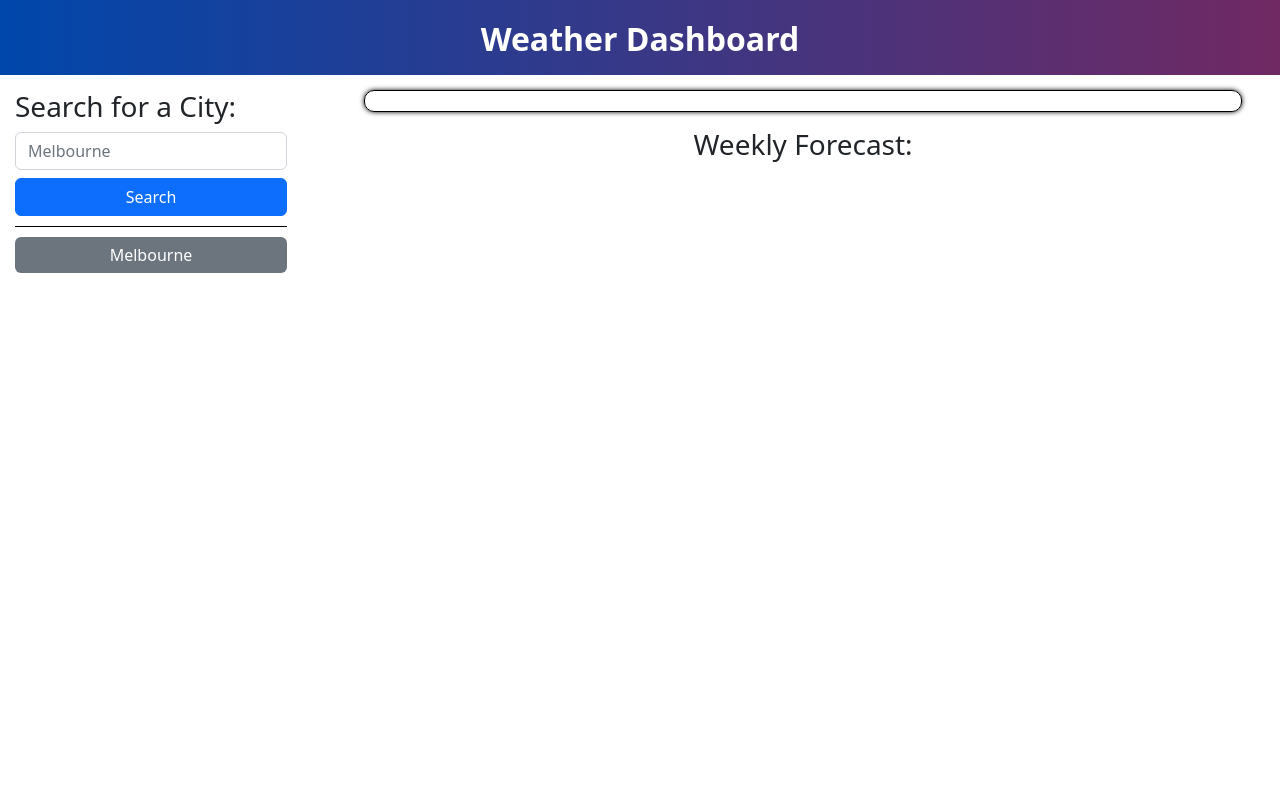
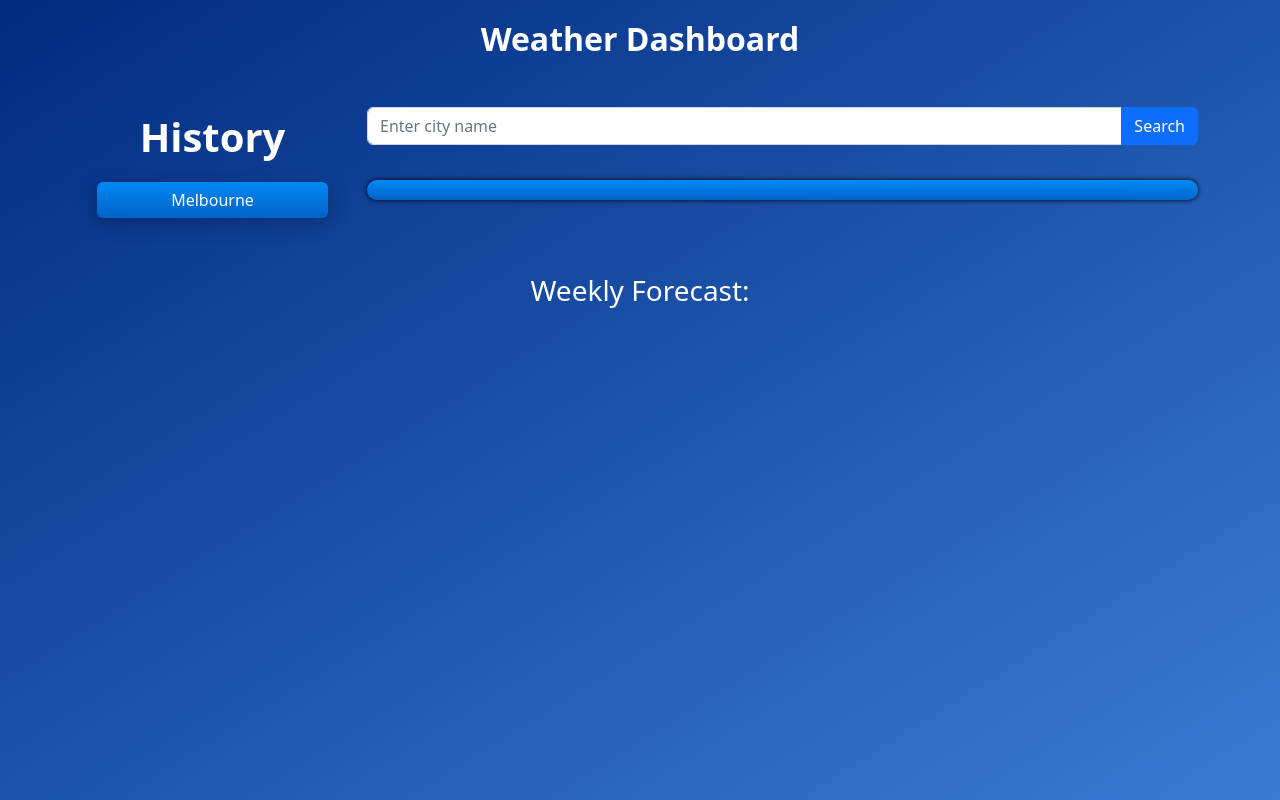
Before and after one commit to SeanGenge/Weather, a plain HTML site: page index.html in a window 1280 px wide. Drawn offline with nearby package versions, Linux system fonts and the light colour scheme; no server answers.

Commit message:
Updated the style of the website

```diff
--- a/assets/css/style.css
+++ b/assets/css/style.css
@@ -5,19 +5,25 @@ html, body {
     padding: 0;
 }
 
-/* body {
+body {
     background: linear-gradient(to bottom right, #002b7f, #3a7bd5);
-} */
+}
+
+.history-title {
+    font-weight: bold;
+    font-size: 2.5rem;
+    text-align: center;
+    color: white;
+}
 
 #current-weather {
-    border: 1px solid black;
-    padding: 5px;
+    padding: 5px 0;
     margin: 0 auto;
     border-radius: 10px;
     box-shadow: 0 0 5px black;
     padding-left: 25px;
     padding-bottom: 15px;
-    width: 95%;
+    width: 100%;
 }
 
 #top-header {
@@ -25,8 +31,8 @@ html, body {
     text-align: center;
     font-size: 32px;
     font-weight: bolder;
-    background-image: linear-gradient(to right, rgba(0, 71, 171, 1), rgba(112, 41, 99, 1));
     color: white;
+    margin-bottom: 2rem;
 }
 
 #top-header > div {
@@ -38,19 +44,30 @@ html, body {
 }
 
 #weather-dashboard {
-    margin: 15px;
+    margin: 15px 0;
+}
+
+.card-background {
+    background: linear-gradient(180deg,
+                rgba(0, 145, 255, 0.9) 0%,
+                rgba(0, 102, 204, 0.9) 100%);
+    box-shadow: 0 4px 20px rgba(0, 0, 0, 0.25);
+    border: none;
+    color: white;
 }
 
 .custom-card {
     width: 12rem;
-    background-color: #1434A4;
     color: white;
     line-height: 2rem;
     border: 0;
-    margin: 8px;
+    margin: 4px 0 4px 16px;
     padding: 5px 0 10px 10px;
     border-radius: 10px;
-    box-shadow: 0 0 10px #1434A4;
+}
+
+.weekly-title {
+    color: white;
 }
 
 .custom-btn {
@@ -65,7 +82,6 @@ html, body {
 form {
     padding-bottom: 10px;
     margin-bottom: 10px;
-    border-bottom: 1px solid black;
 }
 
 .info {
--- a/assets/js/script.js
+++ b/assets/js/script.js
@@ -83,7 +83,7 @@ function populateCurrentWeatherDashboard(city, currentWeather) {
 
     // Adds the current weather to the dashboard
     var dashboard = $("#current-weather");
-    var currentDate = moment(currentWeather.time, 'X').format('DD/MM/YYYY');
+    var currentDate = moment(currentWeather.time, 'X').format('DD/MM/YY');
 
     dashboard.empty();
 
@@ -119,13 +119,12 @@ function populateCurrentWeatherDashboard(city, currentWeather) {
 
     var info = $("<div>");
     info.html("<i>" + weatherCodeMap[currentWeather.weather_code] + "</i><br />" +
-              "Temp: " + currentWeather.temperature_2m + tempUnit + "<br />" +
+              currentWeather.temperature_2m + tempUnit + "<br />" +
               "Wind: " + currentWeather.wind_speed_10m + " " + windUnit + "<br />" +
-              "Humidity: " + currentWeather.relative_humidity_2m + humidityUnit + "<br />" +
-              "UV Index: ");
+              "Humidity: " + currentWeather.relative_humidity_2m + humidityUnit + "<br />");
     info.addClass("info");
 
-    info.append(uvi);
+    // info.append(uvi);
 
     heading.append(weatherIcon);
     dashboard.append(heading, info);
@@ -146,7 +145,7 @@ function populateForecastDashboard(forecastWeather) {
         var uv_index = forecastWeather.uv_index_max[i];
         var weather = weatherCodeMap[forecastWeather.weather_code[i]];
         var wind_speed = forecastWeather.wind_speed_10m_max[i];
-        var date = moment.unix(forecastWeather.time[i], 'X').format('DD/MM/YYYY');
+        var date = moment.unix(forecastWeather.time[i], 'X').format('DD/MM/YY');
 
         // Checks if the current date matches the prevDate. If it does then skip that date until the date is the next day
         if (date === prevDate) {
@@ -157,7 +156,7 @@ function populateForecastDashboard(forecastWeather) {
         }
 
         var card = $("<div>");
-        card.addClass("card custom-card");
+        card.addClass("card custom-card card-background");
 
         var cardBody = $("<div>");
         cardBody.addClass("card-body")
@@ -173,8 +172,7 @@ function populateForecastDashboard(forecastWeather) {
         var info = $("<p>");
         info.addClass("card-text")
         info.html("<i>" + weather + "</i><br />" +
-                  "Min Temp: " + temperature_min + tempUnit + "<br />" +
-                  "Max Temp: " + temperature_max + tempUnit + "<br />" +
+                  temperature_min + tempUnit + " / " + temperature_max + tempUnit + "<br />" +
                   "Wind: " + wind_speed + " " + windUnit + "<br />" +
                   "Humidity: " + humidity + humidityUnit);
 
@@ -199,7 +197,7 @@ function populateCityButtons() {
         var currCity = cities[c];
 
         var cityBtn = $("<div>");
-        cityBtn.addClass("btn btn-secondary col-12 custom-btn city-btn");
+        cityBtn.addClass("btn btn-secondary col-12 custom-btn city-btn card-background");
         cityBtn.text(currCity);
 
         // Event handler for the buttons
@@ -216,6 +214,20 @@ function updateWeatherDashboardSearch(city) {
     var currDate = moment().format('DD/MM/YYYY');
     var key = city + "_" + currDate;
     var history = localStorage.getItem(key);
+
+    // Clear local storage if it is too big
+    if (localStorage.length > 7) {
+        localStorage.clear();
+    }
+
+    var temp = JSON.parse(history);
+
+    // Checks if it is a valid object first
+    if (history !== null && !temp.daily && !temp.current) {
+        history = null;
+        // Clear all entries. There is something wrong there
+        localStorage.clear();
+    }
 
     if (history !== null) {
         // Convert object to json again
--- a/index.html
+++ b/index.html
@@ -12,22 +12,35 @@
             <link href="https://cdn.jsdelivr.net/npm/bootstrap@5.2.0-beta1/dist/css/bootstrap.min.css" rel="stylesheet" integrity="sha384-0evHe/X+R7YkIZDRvuzKMRqM+OrBnVFBL6DOitfPri4tjfHxaWutUpFmBp4vmVor" crossorigin="anonymous">
             <link rel="stylesheet" href="./assets/css/style.css" />
         </div>
-        <div class="row">
-            <div class="col-md-3">
-                <div id="side-panel">
-                    <form>
-                        <div class="form-group">
-                            <label for="search-city" class="h3">Search for a City:</label>
-                            <input type="text" id="search-city" class="form-control" placeholder="Melbourne" />
+        <div class="container">
+            <div class="row">
+                <div class="col-md-3">
+                    <div class="history-title">
+                        History
+                    </div>
+                    <div id="side-panel"></div>
+                </div>
+                <div class="col-md-9">
+                    <div class="row">
+                        <div class="col-12">
+                            <form>
+                                <div class="input-group">
+                                    <input type="text" id="search-city" class="form-control" placeholder="Enter city name">
+                                    <button type="submit" id="search" class="btn btn-primary">
+                                        Search
+                                    </button>
+                                </div>
+                            </form>
                         </div>
-                        <input type="submit" id="search" class="btn btn-primary col-12 mt-2" value="Search" />
-                    </form>
+                        <div id="weather-dashboard">
+                            <div id="current-weather" class="card-background"></div>
+                        </div>
+                    </div>
                 </div>
             </div>
-            <div class="col-md-9">
+            <div class="row">
                 <div id="weather-dashboard">
-                    <div id="current-weather"></div>
-                    <h3 class="my-3 text-center">
+                    <h3 class="my-3 text-center weekly-title">
                         Weekly Forecast:
                     </h3>
                     <div id="forecast" class="d-flex flex-wrap justify-content-center"></div>
```
